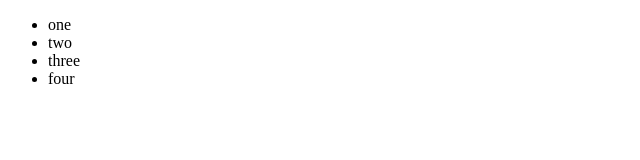
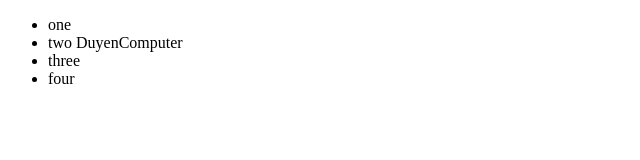
Before and after one commit to dev4lifes/duyenminhproject, a plain HTML site: page index.html in a window 1280 px wide. Shown: the whole page, without its empty margins (0-640 px from the left). Drawn offline with Linux system fonts and the light colour scheme.

Commit message:
modify to DuyenComputer

```diff
--- a/index.html
+++ b/index.html
@@ -7,7 +7,7 @@
 	<div>
 		<ul>
 			<li>one</li>
-			<li>two</li>
+			<li>two DuyenComputer</li>
 			<li>three</li>
 			<li>four</li>
 		</ul>
```
